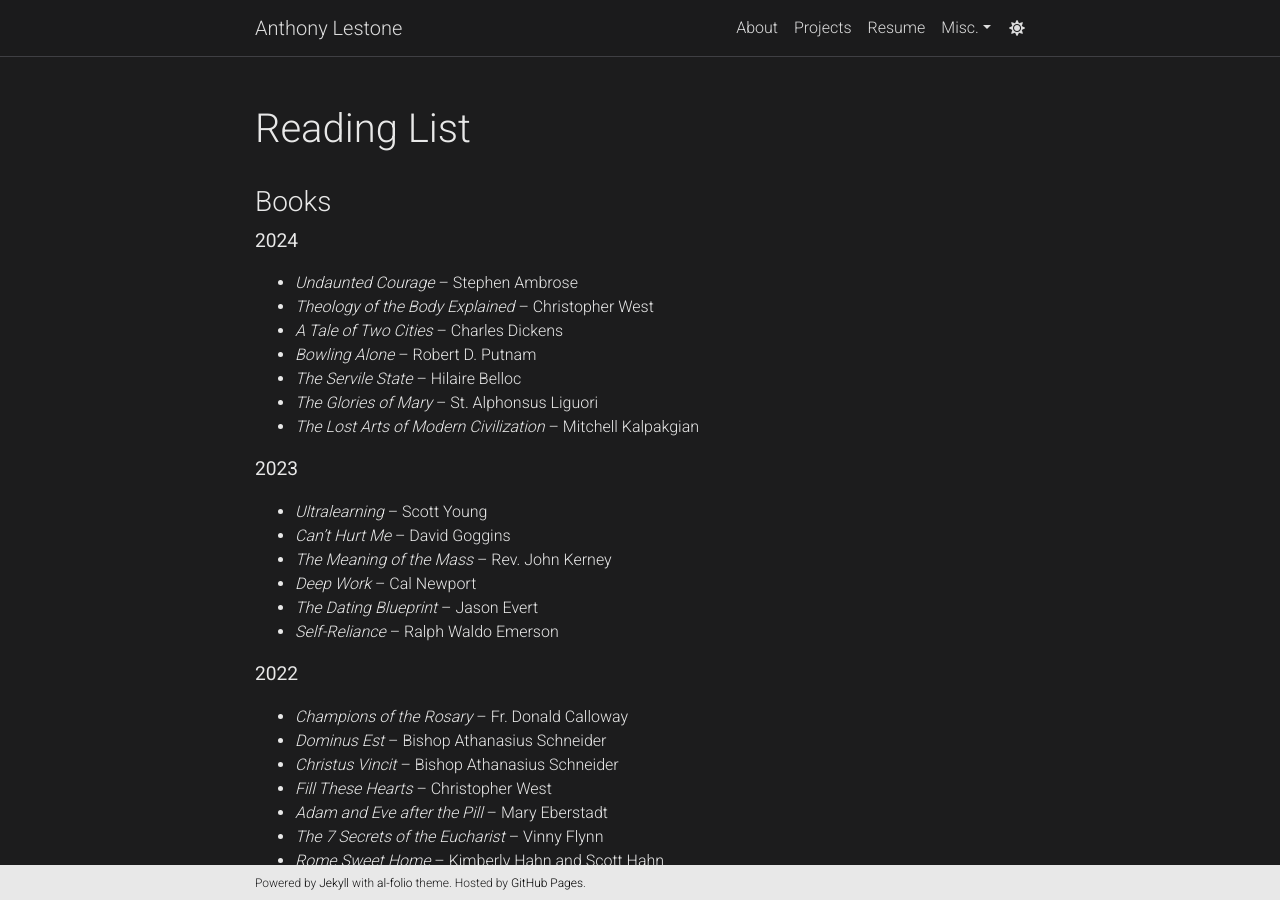
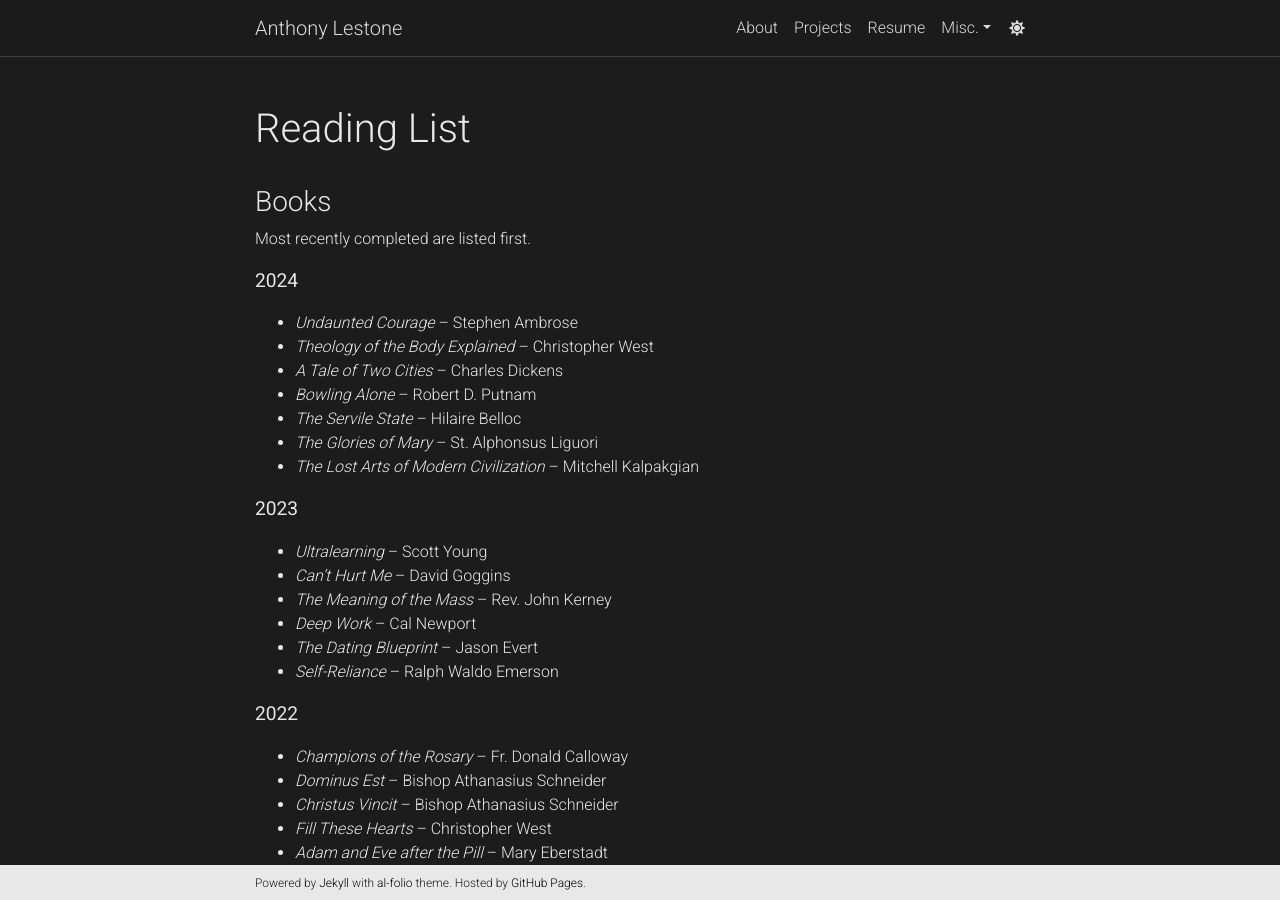
Before and after one commit to anthonylestone/anthonylestone.github.io, a Jekyll site: the page built from _pages/readinglist.md, in a window 1280 px wide and 900 px high. Built offline with Jekyll 4.4.1, drawn with Linux system fonts in a browser that asks for light colours; comment, search, counter and statistics services are not loaded; a style sheet for code colours, icons or effects is not loaded.

Commit message:
description update

```diff
--- a/_pages/readinglist.md
+++ b/_pages/readinglist.md
@@ -6,6 +6,8 @@ nav: false
 ---
 
 ### Books
+
+Most recently completed are listed first.
 
 <b><big>2024</big><b>
 
```
